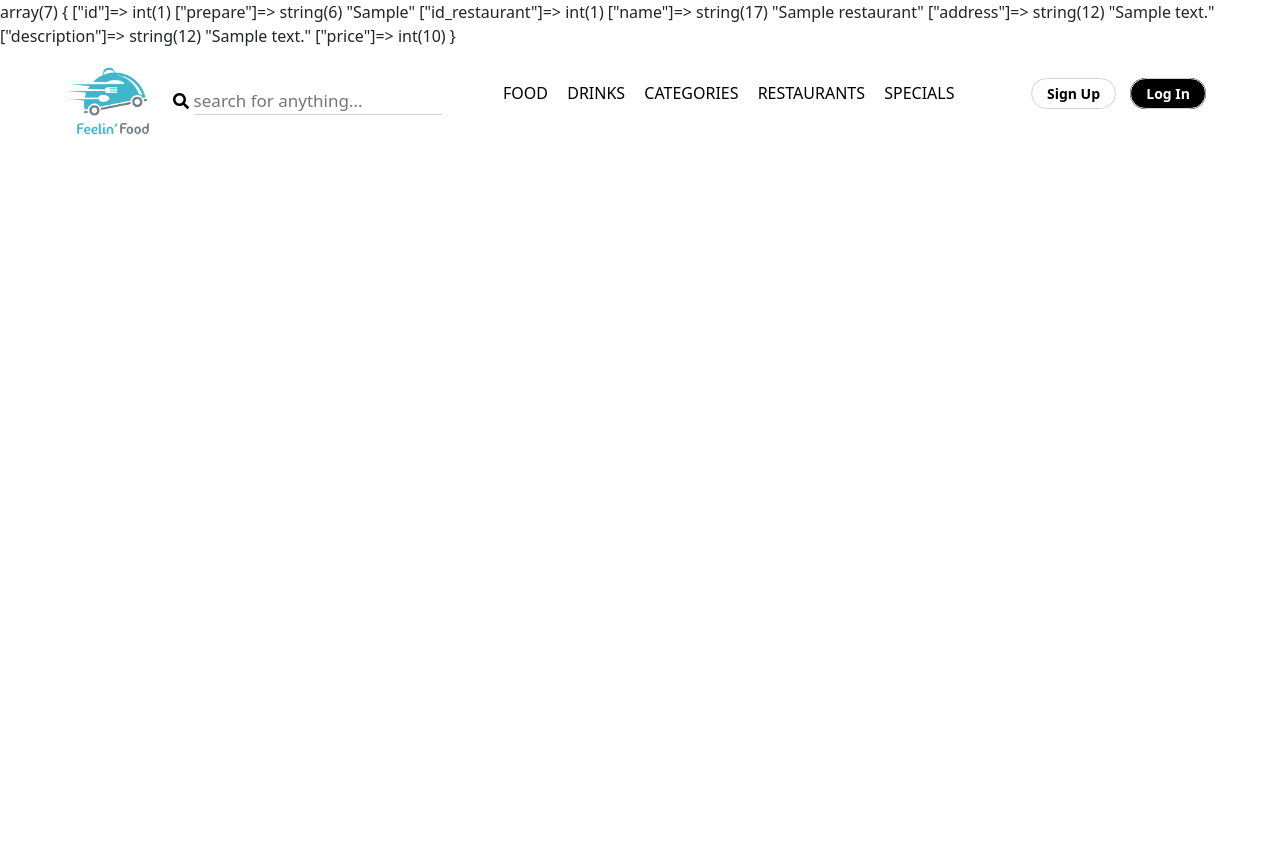
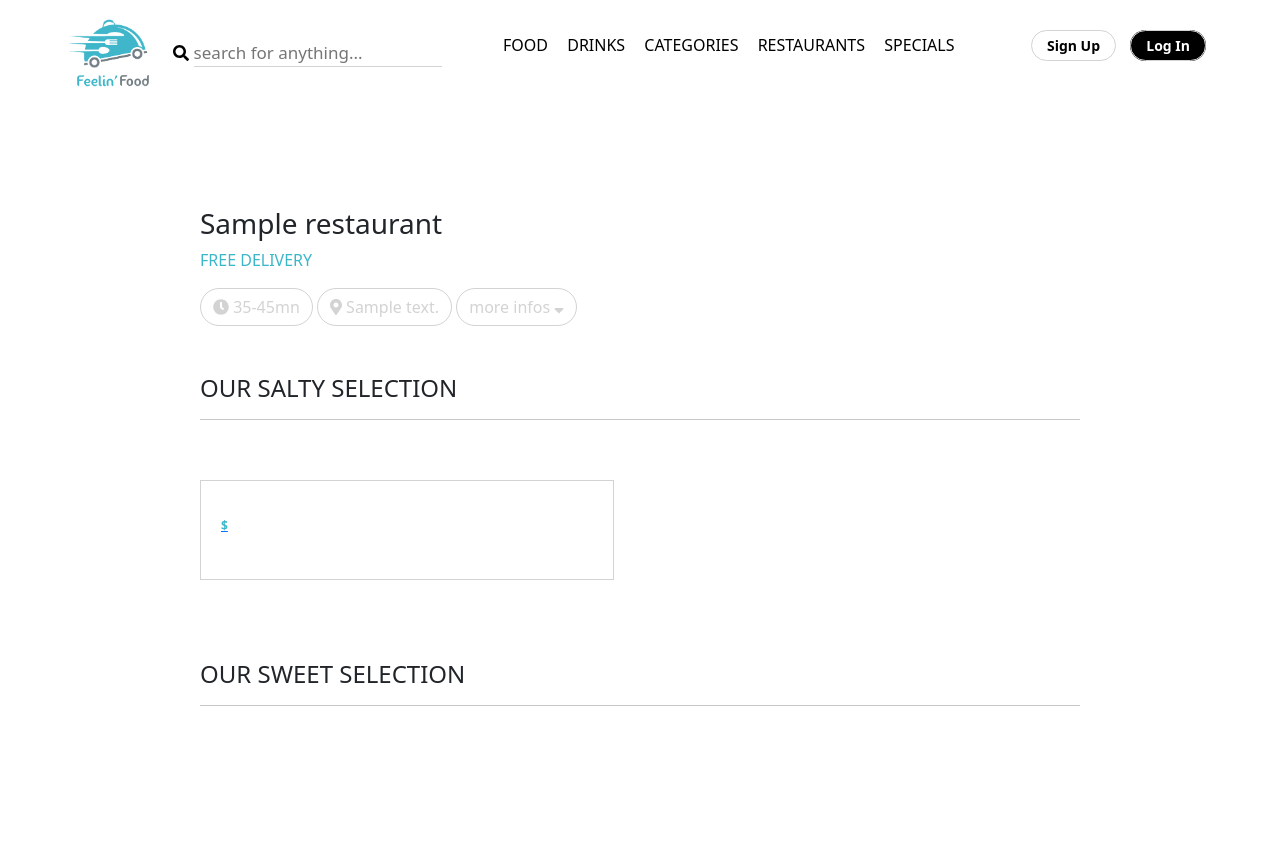
Before and after one commit to YPariset/Projet_Food_Tech, a PHP site: page /restaurant?resto=1 in a window 1280 px wide. Before the commit the page ends 135 px from the top, so only its background shows below. Run offline with PHP 8.4, Linux system fonts and the light colour scheme; tables that the repository leaves empty or names only in its code hold one stand-in row (values such as "Sample post"); data that the repository does not hold is empty.

Commit message:
page Restaurant

```diff
--- a/_assets/style/restaurant.css
+++ b/_assets/style/restaurant.css
@@ -2,3 +2,22 @@
     visibility: hidden;
     /* Hide my Read More button */
 }
+.cardResto{
+    width:47%;
+    min-height:100px;
+    border:1px solid lightgrey;
+    margin-bottom:20px;
+    padding:20px;
+}
+.cardResto h5 {
+    text-decoration:none;
+    color:black;
+}
+.cardResto p{
+    text-decoration:none;
+    color:black;
+
+}
+.cardResto:hover{
+    background-color:rgb(238,237,237,0.4);
+}
--- a/controllers/restaurant_controller.php
+++ b/controllers/restaurant_controller.php
@@ -1,17 +1,15 @@
 <?php
 session_start();
 
-global $db;
-$juste1rest = $db->prepare('SELECT * FROM restaurants WHERE id = 2');
-$juste1rest->execute();
-$datadejuste1rest = $juste1rest->fetchAll(PDO::FETCH_ASSOC);
-
+$resto = new Food();
+$datadejuste1rest= $resto->getRestaurantById($_GET['resto']);
 
 
 
 if(isset($_GET['resto']))
 {
     $resto = new Food();
-    $datasResto = $resto->getProductByrestaurantId($_GET['resto']);
-    var_dump($datasResto);
+    $datasResto = $resto->getSaltyByrestaurantId($_GET['resto']);
+    $dataresto2 = $resto->getSweetByrestaurantId($_GET['resto']);
+
 }
--- a/views/restaurant_view.php
+++ b/views/restaurant_view.php
@@ -42,20 +42,44 @@
                     <button class="rm">Read More</button>
      <?php else : ?>
 
-          <?php if(isset($_GET['dishitem']))  : ?>
+               <!-- debut affichage du restaurant selectionné -->
+          <div class="containerResto" style="width:75%;margin:60px auto;min-height:400px;padding:40px;">
+          <?php foreach($datadejuste1rest as $data) : ?>
+                    <h3><?= $data['name']; ?></h3>
+                    <P style="color:#3cb6c9">FREE DELIVERY</p>
+                    <a href="#" class="btn bg-transparent" style="color:lightgrey;border:1px solid lightgrey;border-radius:40px;"><i class="fas fa-clock"></i> 35-45mn</a>
+                    <a href="#" class="btn bg-transparent" style="color:lightgrey;border:1px solid lightgrey;border-radius:40px;"><i class="fas fa-map-marker-alt"></i> <?= $data['address']; ?></h3></a>
+                    <a href="#" class="btn bg-transparent" style="color:lightgrey;border:1px solid lightgrey;border-radius:40px;">more infos <i class="fas fa-sort-down"></i></a>
+          <?php endforeach; ?>
+          <br><br><br>
+          <H4>OUR SALTY SELECTION</H4>
+          <hr>
+          <div style="display:flex;flex-flow:row wrap;justify-content:space-between;margin:60px 0;">
 
-               <!-- debut affichage du restaurant selectionné -->
-          <div class="containerResto" style="width:80%;margin:0 auto;border:1px solid lightgrey;">
-          <?php foreach($datadejuste1rest as $data) : ?>
-                    <h4><?= $data['name']; ?></h4>
+          <?php foreach($datasResto as $datas) : ?>
+
+               <a href="#" class="cardResto">
+                    <h5><strong><?= $datas['name']; ?></strong></h5>
+                    <p style="font-size:12px;"><?= $datas['description']; ?>
+                    <p style="font-size:12px;font-weight:bold;color:#3cb6c9">$<?= $datas['price']; ?></p>
+                    </a>
           <?php endforeach; ?>
-          <H4></H4>
+          </div>
 
+          <H4>OUR SWEET SELECTION</H4>
+          <hr>
+          <div style="display:flex;flex-flow:row wrap;justify-content:space-between;margin-top:40px;" class="">
 
+          <?php foreach($dataresto2 as $datas2) : ?>
 
+               <a href="#" class="cardResto">
+                    <h5><strong><?= $datas2['name']; ?></strong></h5>
+                    <p style="font-size:12px;"><?= $datas2['description']; ?>
+                    <p style="font-size:12px;font-weight:bold;color:#3cb6c9">$<?= $datas2['price']; ?></p>
+                    </a>
+          <?php endforeach; ?>
 
-
-
+          </div>
 
 
 
@@ -63,7 +87,6 @@
 
 
           </div>
-          <?php endif ;?>
      <?php endif; ?>
 </main>
 
```
Also changed, not shown: __classes/Food.php (+27 -3 lines).
